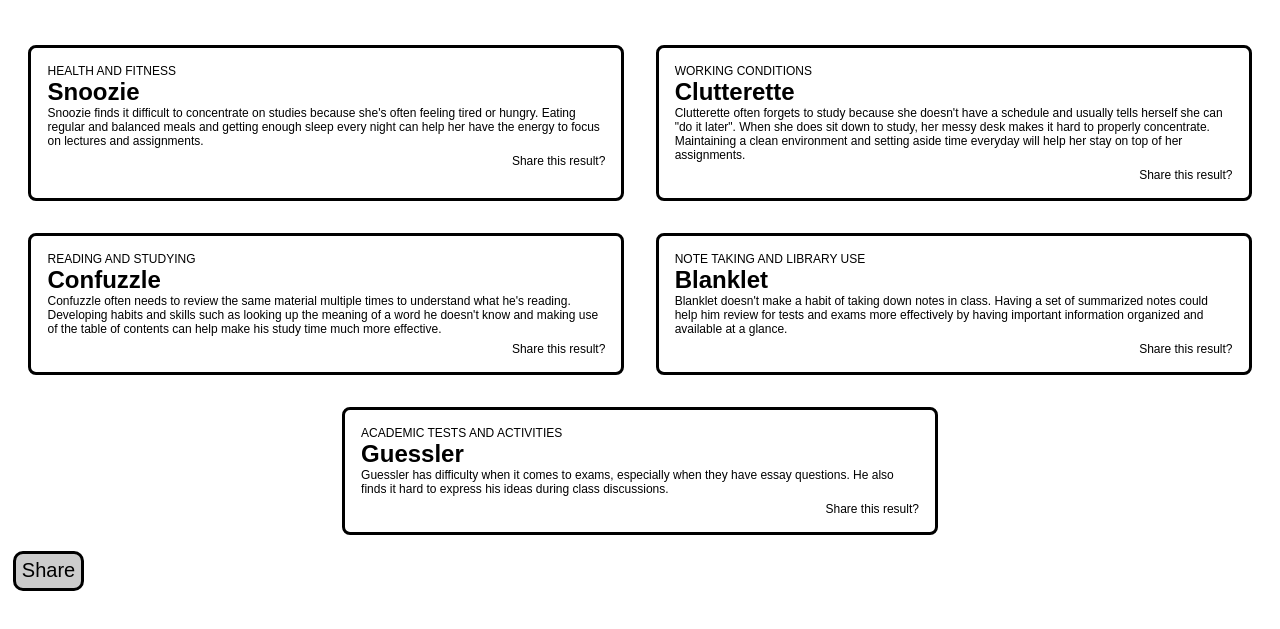
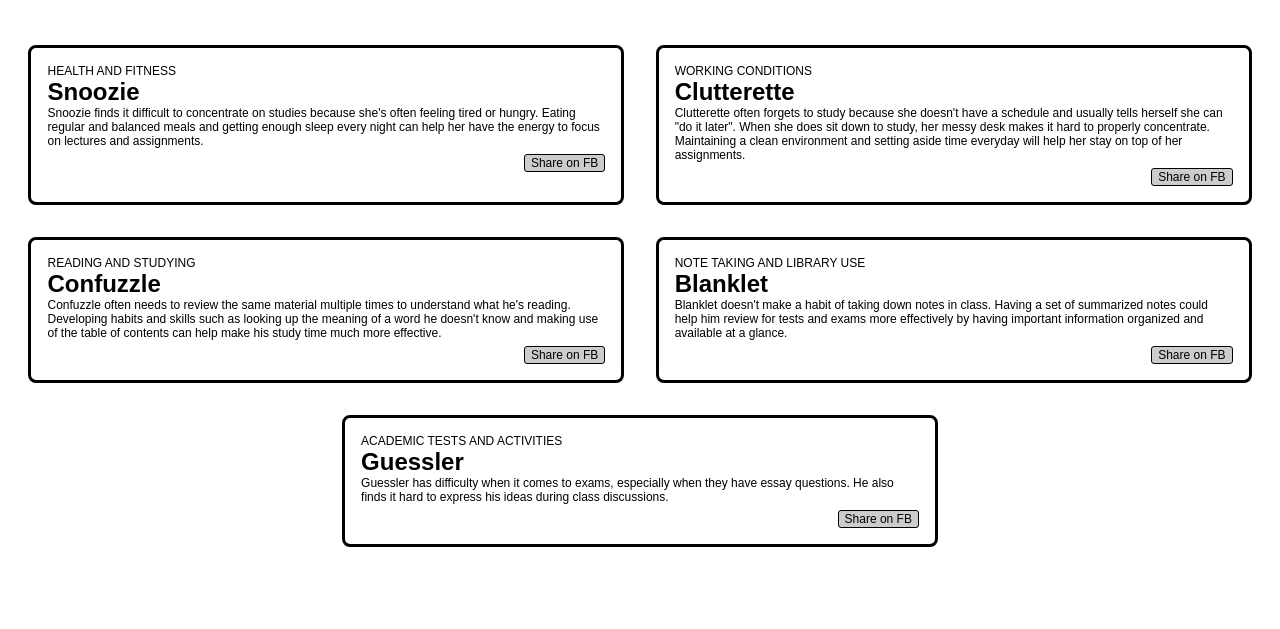
Before and after one commit to cbdevilla/study-habits, a plain HTML site: page index.html in a window 1280 px wide. Both pictures are taken after a click on the link "debug: view results page". Shown: the part 53-682 px from the top of the page. Drawn offline with Linux system fonts and the light colour scheme.

Commit message:
Share button for each result

```diff
--- a/index.html
+++ b/index.html
@@ -167,8 +167,14 @@
                 font-size: .75em;
             }
             .result-share {
+                display: block;
                 margin-top: .5em;
+                margin-left: auto;
+                margin-right: auto;
                 font-size: .75em;
+                min-height: 1.5em;
+                border: thin solid #000;
+                border-radius: .25em;
             }
             @media only screen and (min-width: 768px) {
                 .results {
@@ -189,7 +195,8 @@
                     overflow: hidden;
                 }
                 .result-share {
-                    text-align: right;
+                    margin-right: 0;
+                    margin-left: auto;
                 }
             }
         </style>
@@ -416,7 +423,17 @@
                     document.getElementById("result-cat"+cat+"-title").innerHTML = categories[cat];
                     document.getElementById("result-cat"+cat+"-name").innerHTML = results[result].name;
                     document.getElementById("result-cat"+cat+"-desc").innerHTML = results[result].desc;
+                    document.getElementById("result-cat"+cat+"-share").addEventListener("click", function() { shareResultFB(results[result].desc); });
                 }
+            }
+
+            function shareResultFB(quoteText) {
+                FB.ui({
+                    method: 'share',
+                    display: 'popup',
+                    href: 'https://cbdevilla.github.io/study-habits/',
+                    quote: quoteText,
+                }, function(response){});
             }
         </script>
         <!-- Facebook Open Graph tags -->
@@ -479,48 +496,37 @@
                         <img src="" width=100 height=100 id="result-cat0-img" class="result-img" />
                         <h2 id="result-cat0-name" class="result-name">Character Name</h2>
                         <p id="result-cat0-desc" class="result-desc">Character description goes here.</p>
-                        <p class="result-share">Share this result?</p>
+                        <button id="result-cat0-share" class="button result-share">Share on FB</p>
                     </div>
                     <div class="result-category">
                         <p id="result-cat1-title" class="result-cat-name">CategoryB Name</p>
                         <img src="" width=100 height=100 id="result-cat1-img" class="result-img" />
                         <h2 id="result-cat1-name" class="result-name">Character Name</h2>
                         <p id="result-cat1-desc" class="result-desc">Character description goes here.</p>
-                        <p class="result-share">Share this result?</p>
+                        <button id="result-cat1-share" class="button result-share">Share on FB</p>
                     </div>
                     <div class="result-category">
                         <p id="result-cat2-title" class="result-cat-name">CategoryC Name</p>
                         <img src="" width=100 height=100 id="result-cat2-img" class="result-img" />
                         <h2 id="result-cat2-name" class="result-name">Character Name</h2>
                         <p id="result-cat2-desc" class="result-desc">Character description goes here.</p>
-                        <p class="result-share">Share this result?</p>
+                        <button id="result-cat2-share" class="button result-share">Share on FB</p>
                     </div>
                     <div class="result-category">
                         <p id="result-cat3-title" class="result-cat-name">CategoryD Name</p>
                         <img src="" width=100 height=100 id="result-cat3-img" class="result-img" />
                         <h2 id="result-cat3-name" class="result-name">Character Name</h2>
                         <p id="result-cat3-desc" class="result-desc">Character description goes here.</p>
-                        <p class="result-share">Share this result?</p>
+                        <button id="result-cat3-share" class="button result-share">Share on FB</p>
                     </div>
                     <div class="result-category">
                         <p id="result-cat4-title" class="result-cat-name">CategoryE Name</p>
                         <img src="" width=100 height=100 id="result-cat4-img" class="result-img" />
                         <h2 id="result-cat4-name" class="result-name">Character Name</h2>
                         <p id="result-cat4-desc" class="result-desc">Character description goes here.</p>
-                        <p class="result-share">Share this result?</p>
+                        <button id="result-cat4-share" class="button result-share">Share on FB</p>
                     </div>
                 </div>
-                <button id="share-button" class="button">Share</button>
-                <script>
-                    document.getElementById('share-button').onclick = function() {
-                        FB.ui({
-                            method: 'share',
-                            display: 'popup',
-                            href: 'https://cbdevilla.github.io/study-habits/',
-                            quote: 'Result description goes here',
-                        }, function(response){});
-                    }
-                </script>
             </div>
         </div>
     </body>
```
